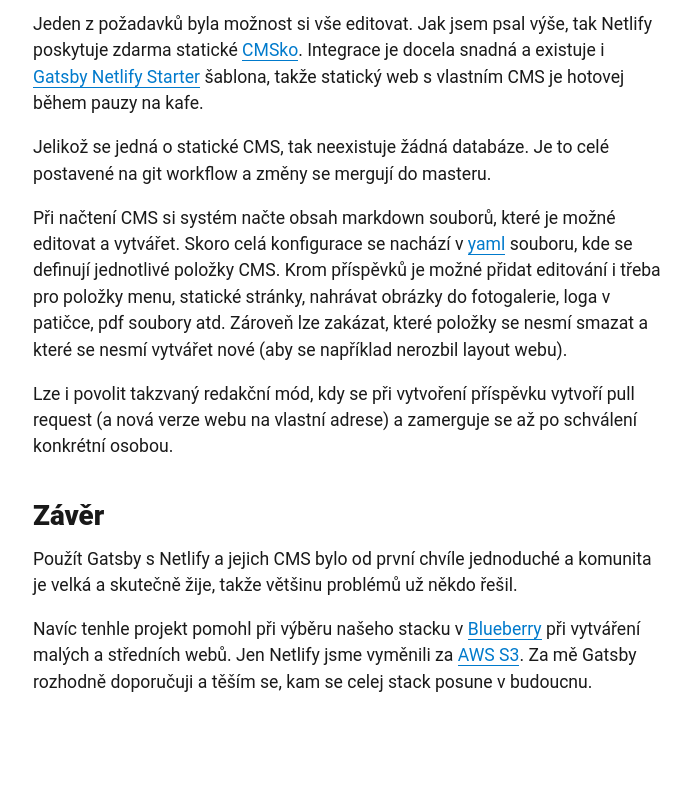
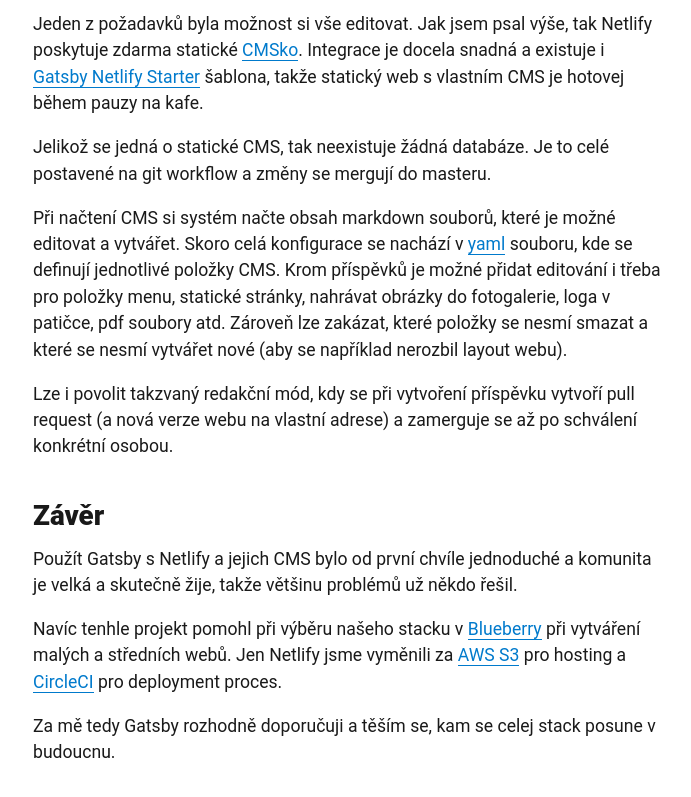
Before and after one commit to milianriedel/milianriedel.github.io, a Gatsby site: page /jamstackem-proti-danim/ in a window 1280 px wide. Shown: the part 2776-3573 px from the top of the page, without its empty margins (292-983 px from the left). Before the commit the page ends 3545 px from the top, so only its background shows below. Built offline with nearby package versions, Linux system fonts and the light colour scheme; Gatsby itself is replaced by a stand-in of ours; some packages are replaced by stand-ins of ours; a web font is replaced by a local one.

Commit message:
Fix JAMstack article (#14)

```diff
--- a/content/blog/jamstackem-proti-danim/index.md
+++ b/content/blog/jamstackem-proti-danim/index.md
@@ -24,7 +24,7 @@
 Jelikož byl rozpočet dost omezenej, tak jsem dal grafiku dohromady za jeden páteční večer a za sobotu jsem měl kostru webu hotovou. To bylo vlastně největší překvapení, jak rychle se v Gatsby dá postavit web, kterej si všechna data tahá z markdown souborů (aby mohl být později napojen na CMS).
 
 ### Kalendář
-Jeden z požadavků byl graf s jednotlivými roky a počtem dnů, na které vycházel Den daňové svobody. Toho jsem se asi bál nejvíc. Použít nějakou React knihovnu na vytváření grafů?. Hmm. Raději ne. Nejjednodušší řešení bývá občas nejtěžší vymyslet. Ale po pár hodinách trápení s knihovnami mi to došlo.
+Jeden z požadavků byl graf s jednotlivými roky a počtem dnů, na které vycházel Den daňové svobody. Toho jsem se asi bál nejvíc. Použít nějakou React knihovnu na vytváření grafů? Hmm. Raději ne. Nejjednodušší řešení bývá občas nejtěžší vymyslet. Ale po pár hodinách trápení s knihovnami mi to došlo.
 
 Do hlavičky markdown souboru s tiskovou zprávou přidám položku s počtem dní pro stát a pak jenom vypíšu seznam tiskových zpráv, kde výšku grafu v pixelech udělá počet dní pro stát. Voilà. A graf bude zároveň sloužit jako rozcestník pro jednotlivé tiskové zprávy.
 
@@ -49,5 +49,6 @@
 ## Závěr
 Použít Gatsby s Netlify a jejich CMS bylo od první chvíle jednoduché a komunita je velká a skutečně žije, takže většinu problémů už někdo řešil.
 
-Navíc tenhle projekt pomohl při výběru našeho stacku v [Blueberry](https://www.blueberry.io/) při vytváření malých a středních webů. Jen Netlify jsme vyměnili za [AWS S3](https://www.blueberry.io/services/development/aws).
-Za mě Gatsby rozhodně doporučuji a těším se, kam se celej stack posune v budoucnu.
+Navíc tenhle projekt pomohl při výběru našeho stacku v [Blueberry](https://www.blueberry.io/) při vytváření malých a středních webů. Jen Netlify jsme vyměnili za [AWS S3](https://www.blueberry.io/services/development/aws) pro hosting a [CircleCI](https://circleci.com/) pro deployment proces.
+
+Za mě tedy Gatsby rozhodně doporučuji a těším se, kam se celej stack posune v budoucnu.
```
